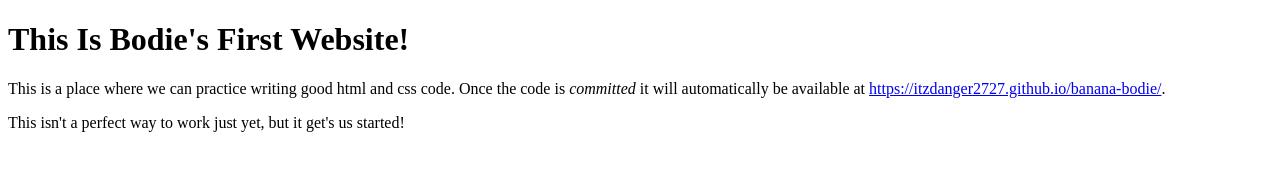
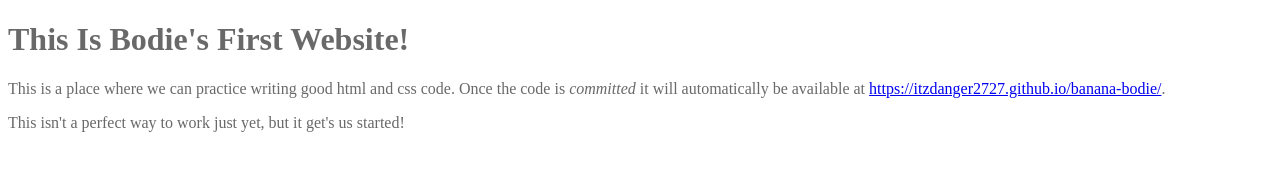
Before and after one commit to Itzdanger2727/banana-bodie, a plain HTML site: page index.html in a window 1280 px wide. Drawn offline with Linux system fonts and the light colour scheme.

Commit message:
Update index.html

```diff
--- a/index.html
+++ b/index.html
@@ -1,6 +1,7 @@
 <!DOCTYPE html>
 <html>
   <head>
+    <link rel="stylesheet" href="./index.css"/>
     <title>Banana Bodie!!!</title>
   </head>
   <body>
```
